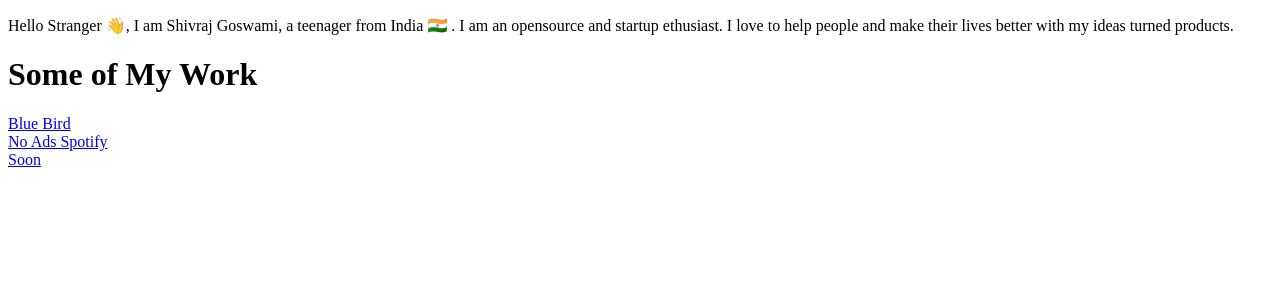
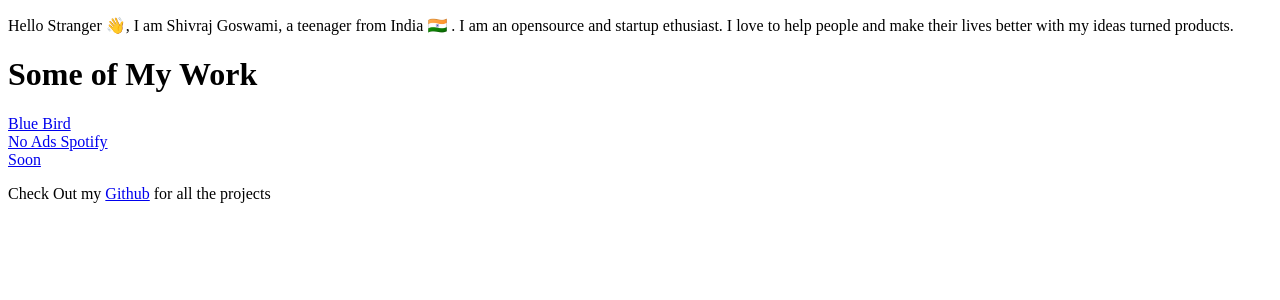
Before and after one commit to ImShivraj/my-portfolio, a Python web app: template templates/index.html in a window 1280 px wide. Shown: the part 194-494 px from the top of the page. Run offline with Jinja, Linux system fonts and the light colour scheme; the template is opened without the code that fills it, so the values that code supplies are empty.

Commit message:
word/projects

```diff
--- a/templates/index.html
+++ b/templates/index.html
@@ -86,6 +86,7 @@
     </div>
         <div class="card" id="bluebird">
             <a href="https://justbluebird.netlify.app">Blue Bird</a>
+
         </div>
         <div class="card" id="spotify">
             <a href="https://github.com/ImShivraj/spotify-ad-free">No Ads Spotify</a>
@@ -93,6 +94,10 @@
         <div class="card" id="soon">
             <a href="#">Soon</a>
         </div>
+        <div class="github">
+            <p>Check Out my <span><a href="https://github.com/ImShivraj/"> Github</a></span> for all the projects</p>
+        </div>
+
     <script>
         const item = document.querySelectorAll('.item');
         function activeLink() {
--- a/templates/phone.css
+++ b/templates/phone.css
@@ -20,7 +20,7 @@
     /* min-height: 100vh; */
     background: var(--clr);
 }
-.navbar{
+/* .navbar{
     position: relative;
     width: 100%;
     height: 58px;
@@ -30,7 +30,7 @@
     justify-content: center;
     border-radius: 36px;
     bottom: 0;
-    position: fixed;
+    position: fixed; */
 
 
 
@@ -231,5 +231,27 @@
     margin: 60px 40px;
 }
 .card a{
+    top: 0;
     text-decoration: none;
+    opacity: 1;
+
 }
+
+.github{
+    display: flex;
+    justify-content: center;
+    align-items: center;
+    color: #fff;
+    margin: 37px 25px;
+    font-family: 'Poppins', sans-serif;
+    font-size: 16px;
+
+}
+.github p span a{
+
+    color: #fff;
+}
+
+.github p span a:hover{
+    color: #7152ec;
+}
```
Also changed, not shown: statics/bluebird.png (added).
